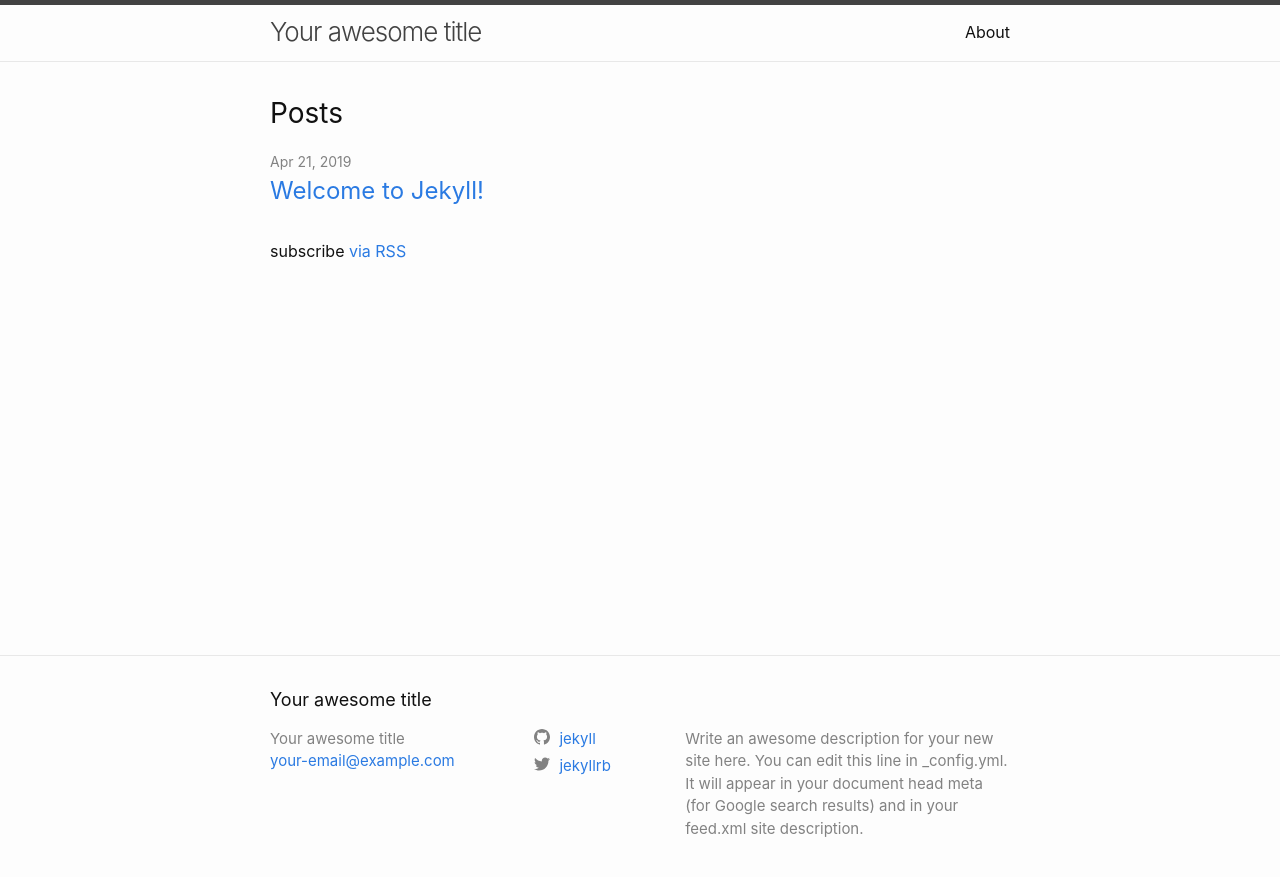
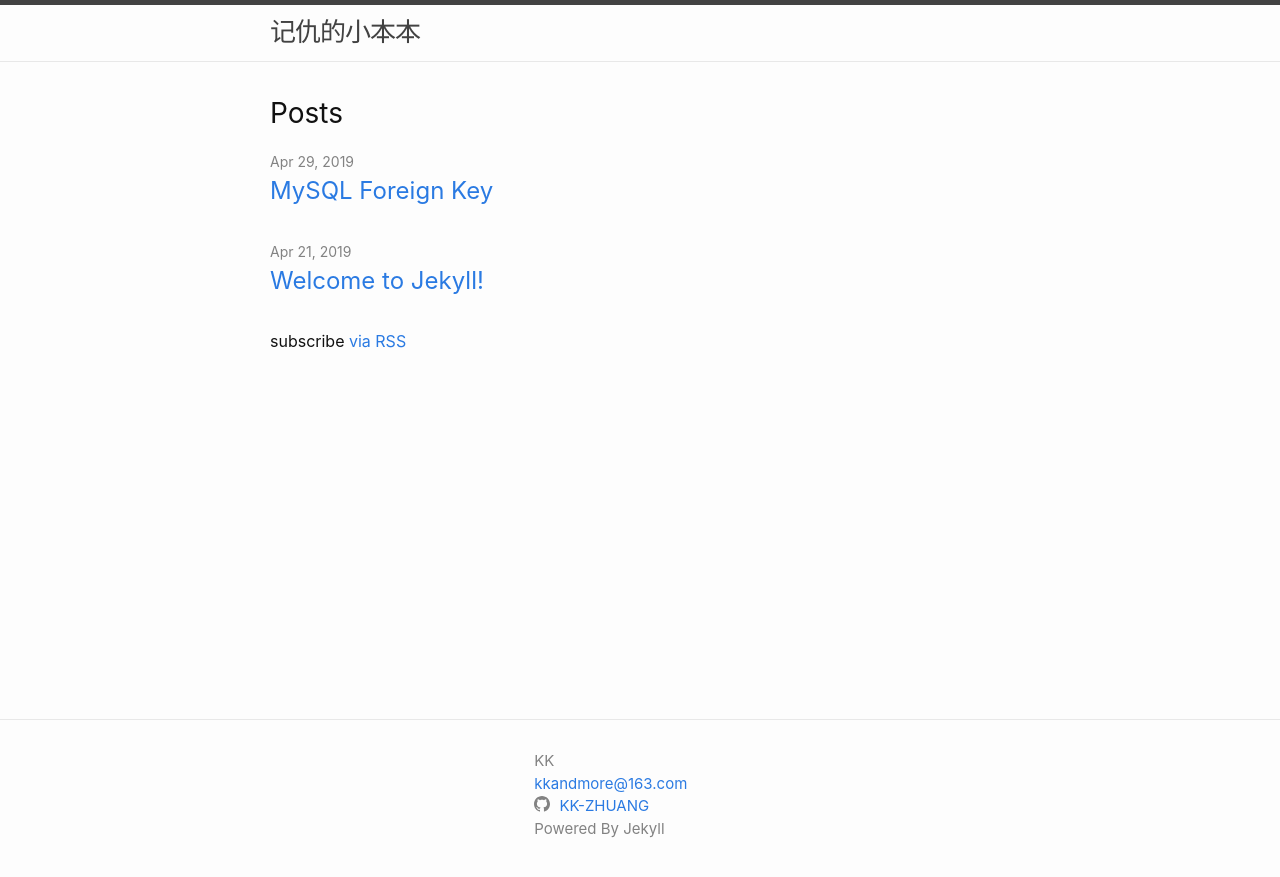
Before and after one commit to KK-ZHUANG/kk-zhuang.github.io, a Jekyll site: the page built from index.md, in a window 1280 px wide. Shown: the top 877 px of the page. Built offline with Jekyll 4.4.1, drawn with Linux system fonts in a browser that asks for light colours.

Commit message:
edit template & write posts

```diff
--- a/_config.yml
+++ b/_config.yml
@@ -13,16 +13,15 @@
 # you will see them accessed via {{ site.title }}, {{ site.email }}, and so on.
 # You can create any custom variable you would like, and they will be accessible
 # in the templates via {{ site.myvariable }}.
-title: Your awesome title
-email: your-email@example.com
+title: 记仇的小本本
+author: KK
+email: kkandmore@163.com
 description: >- # this means to ignore newlines until "baseurl:"
-  Write an awesome description for your new site here. You can edit this
-  line in _config.yml. It will appear in your document head meta (for
-  Google search results) and in your feed.xml site description.
+  用来记仇的小本本
 baseurl: "" # the subpath of your site, e.g. /blog
 url: "" # the base hostname & protocol for your site, e.g. http://example.com
-twitter_username: jekyllrb
-github_username:  jekyll
+#twitter_username: jekyllrb
+github_username:  KK-ZHUANG
 
 # Build settings
 markdown: kramdown
--- a/_includes/footer.html
+++ b/_includes/footer.html
@@ -3,10 +3,13 @@
 
   <div class="wrapper">
 
-    <h2 class="footer-heading">{{ site.title | escape }}</h2>
 
     <div class="footer-col-wrapper">
       <div class="footer-col footer-col-1">
+
+      </div>
+
+      <div class="footer-col footer-col-2">
         <ul class="contact-list">
           <li class="p-name">
             {%- if site.author -%}
@@ -18,18 +21,14 @@
             {%- if site.email -%}
             <li><a class="u-email" href="mailto:{{ site.email }}">{{ site.email }}</a></li>
             {%- endif -%}
+            <li>{%- include social.html -%}</li>
+            <li>Powered By Jekyll</li>
         </ul>
       </div>
 
-      <div class="footer-col footer-col-2">
-        {%- include social.html -%}
-      </div>
-
       <div class="footer-col footer-col-3">
-        <p>{{- site.description | escape -}}</p>
       </div>
     </div>
-
   </div>
 
 </footer>
--- a/_includes/head.html
+++ b/_includes/head.html
@@ -2,7 +2,8 @@
   <meta charset="utf-8">
   <meta http-equiv="X-UA-Compatible" content="IE=edge">
   <meta name="viewport" content="width=device-width, initial-scale=1">
-  {%- seo -%}
+  <title>{{ site.title }} | By KK</title>
+  {%- seo title=false -%}
   <link rel="stylesheet" href="{{ "/assets/main.css" | relative_url }}">
   {%- feed_meta -%}
   {%- if jekyll.environment == 'production' and site.google_analytics -%}
--- a/_includes/header.html
+++ b/_includes/header.html
@@ -17,10 +17,11 @@
         </label>
 
         <div class="trigger">
+
           {%- for path in page_paths -%}
             {%- assign my_page = site.pages | where: "path", path | first -%}
             {%- if my_page.title -%}
-            <a class="page-link" href="{{ my_page.url | relative_url }}">{{ my_page.title | escape }}</a>
+            <!--<a class="page-link" href="{{ my_page.url | relative_url }}">{{ my_page.title | escape }}</a>-->
             {%- endif -%}
           {%- endfor -%}
         </div>
```
Also changed, not shown: _posts/2019-04-30-MySQL-Foreign-Key.md (added, +139 -0 lines).
